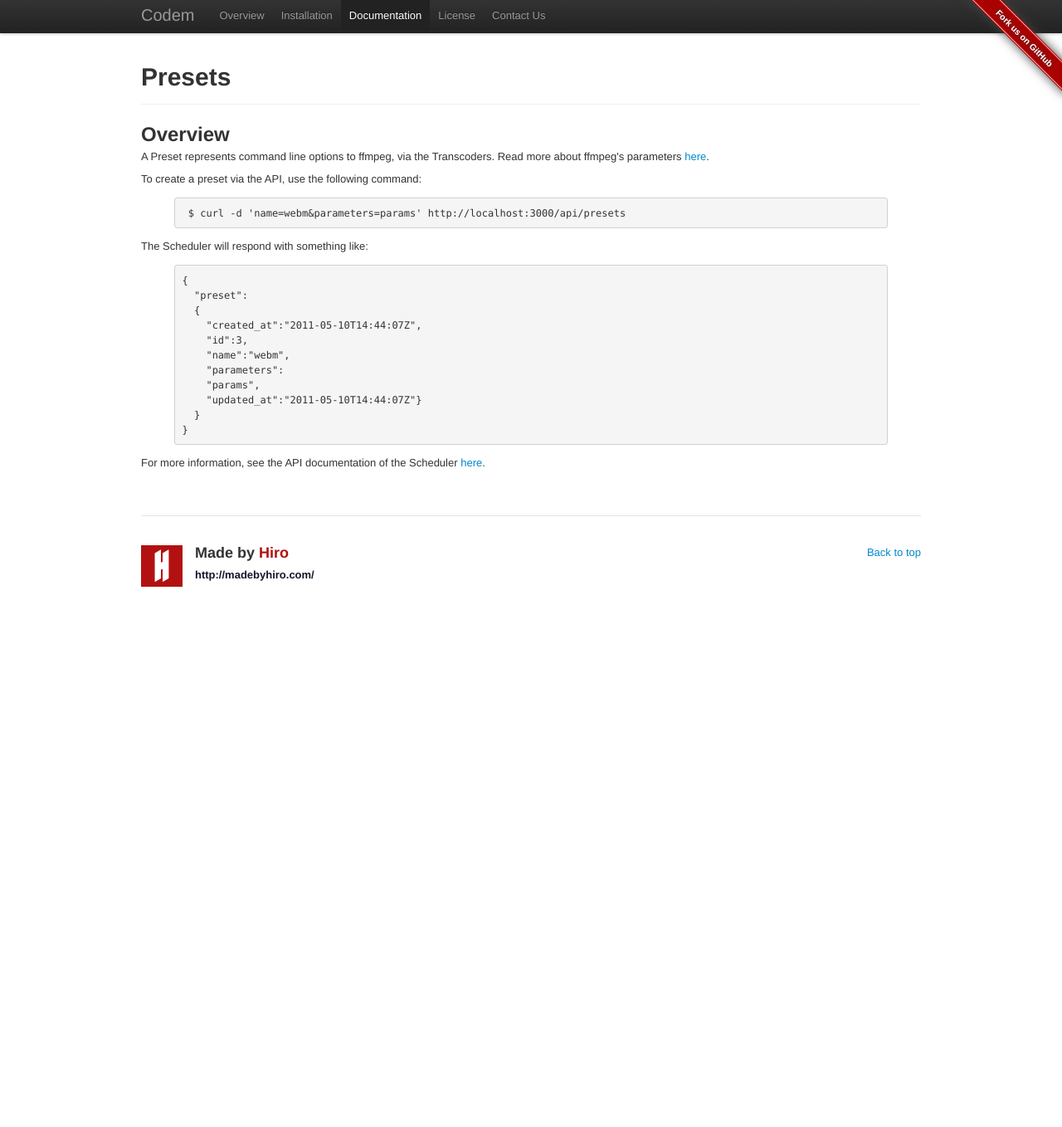
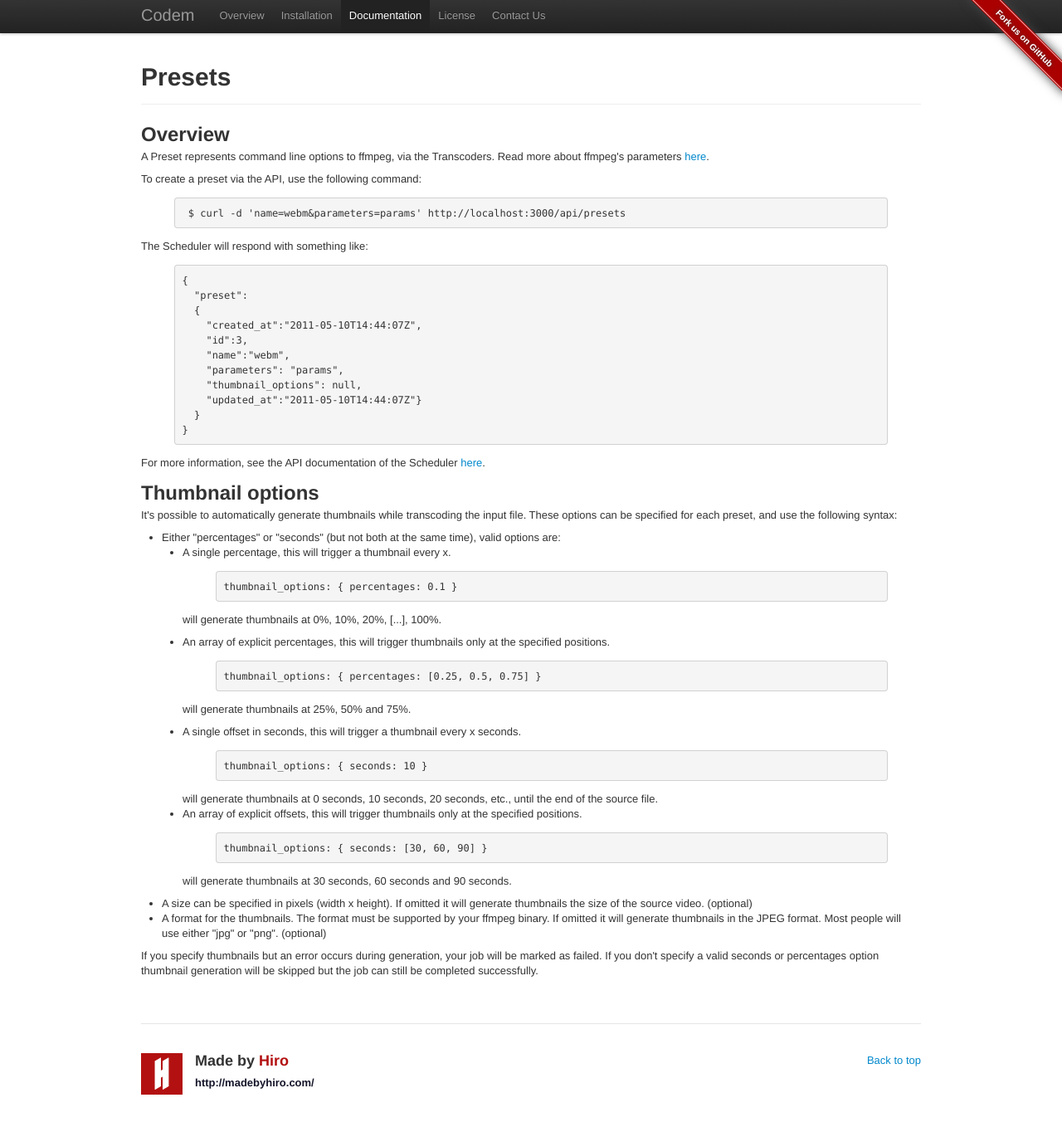
Before and after one commit to madebyhiro/codem, a Jekyll site: the page built from documentation/presets.html, in a window 1280 px wide and 1359 px high. Shown: the whole window at 83% size. Built offline with Jekyll 4.4.1, drawn with Linux system fonts in a browser that asks for light colours; nearby versions of some CDN libraries.

Commit message:
Added priority and thumbnail options

```diff
--- a/documentation/presets.html
+++ b/documentation/presets.html
@@ -27,8 +27,8 @@ layout: application
     "created_at":"2011-05-10T14:44:07Z",
     "id":3,
     "name":"webm",
-    "parameters":
-    "params",
+    "parameters": "params",
+    "thumbnail_options": null,
     "updated_at":"2011-05-10T14:44:07Z"}
   }
 }
@@ -36,3 +36,25 @@ layout: application
 <p>
   For more information, see the API documentation of the Scheduler <a href="http://rubydoc.info/github/madebyhiro/codem-schedule/master/frames" rel="external">here</a>.
 </p>
+
+<h2>Thumbnail options</h2>
+<p>
+It's possible to automatically generate thumbnails while transcoding the input file. These options can be specified for each preset, and use the following syntax:
+</p>
+
+<ul>
+	<li>Either "percentages" or "seconds" (but not both at the same time), valid options are:</li>
+	<ul>
+		<li><p>A single percentage, this will trigger a thumbnail every x.{% highlight bash %}thumbnail_options: { percentages: 0.1 }{% endhighlight %} will generate thumbnails at 0%, 10%, 20%, [...], 100%.</p></li>
+		<li><p>An array of explicit percentages, this will trigger thumbnails only at the specified positions.{% highlight bash %}thumbnail_options: { percentages: [0.25, 0.5, 0.75] }{% endhighlight %} will generate thumbnails at 25%, 50% and 75%.</p></li>
+		<li>A single offset in seconds, this will trigger a thumbnail every x seconds.{% highlight bash %}thumbnail_options: { seconds: 10 }{% endhighlight %} will generate thumbnails at 0 seconds, 10 seconds, 20 seconds, etc., until the end of the source file.</li>
+		<li><p>An array of explicit offsets, this will trigger thumbnails only at the specified positions.{% highlight bash %}thumbnail_options: { seconds: [30, 60, 90] }{% endhighlight %} will generate thumbnails at 30 seconds, 60 seconds and 90 seconds.</p></li>
+	</ul>
+	<li>A size can be specified in pixels (width x height). If omitted it will generate thumbnails the size of the source video. (optional)</li>
+	<li>A format for the thumbnails. The format must be supported by your ffmpeg binary. If omitted it will generate thumbnails in the JPEG format. Most people will use either "jpg" or "png". (optional)
+	</li>
+</ul>
+
+<p>
+If you specify thumbnails but an error occurs during generation, your job will be marked as failed. If you don't specify a valid seconds or percentages option thumbnail generation will be skipped but the job can still be completed successfully.
+</p>
```
Also changed, not shown: documentation/codem.html (+7 -2 lines).
